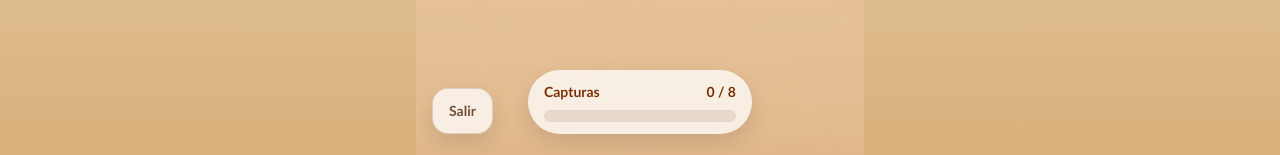
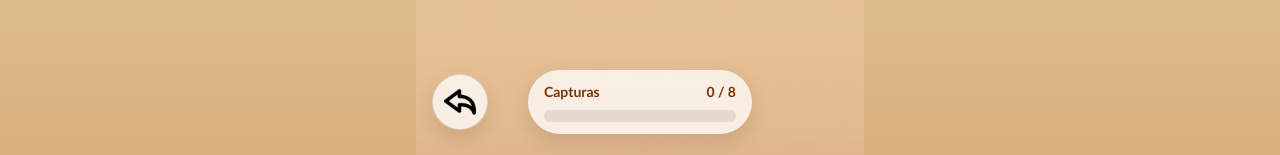
Before and after one commit to joropeza88/TaptheRat, a Vue app: page / in a window 1280 px wide. Both pictures are taken after a click on the button "Jugar". Shown: the part 642-797 px from the top of the page. Built offline with nearby package versions, Linux system fonts and the light colour scheme.

Commit message:
se ajusto el boton de salir y se centro verticalmente con la barra de progreso. se ajusto la posicion de los ratones

```diff
--- a/src/App.vue
+++ b/src/App.vue
@@ -20,6 +20,7 @@ const imageAssetsToPreload = [
   '/pwa-512x512.svg',
   '/images/cat_sprite.png',
   '/images/game.png',
+  '/images/out.png',
   '/images/rat.png',
   '/images/rat_bomb.png',
   '/images/table.png',
@@ -269,10 +270,10 @@ onBeforeUnmount(() => {
       >
         <template #left>
           <PressButton
-            class="rounded-2xl border border-amber-950/15 bg-white/75 px-4 py-3 text-sm font-bold text-amber-950/75 shadow-[0_8px_20px_rgba(43,25,15,0.12)] backdrop-blur-sm"
+            class="flex h-14 w-14 items-center justify-center rounded-full border border-amber-950/15 bg-white/75 shadow-[0_8px_20px_rgba(43,25,15,0.12)] backdrop-blur-sm"
             @click="returnHome"
           >
-            Salir
+            <img src="/images/out.png" alt="Salir" class="h-8 w-8 object-contain" />
           </PressButton>
         </template>
       </GameHud>
--- a/src/components/GameHud.vue
+++ b/src/components/GameHud.vue
@@ -23,8 +23,8 @@ defineProps<{
   </div>
 
   <footer class="pointer-events-none absolute inset-x-0 bottom-0 z-40 px-4 pb-6">
-    <div class="relative flex min-h-14 items-end justify-center">
-      <div class="pointer-events-auto absolute left-0 bottom-0">
+    <div class="relative flex min-h-14 items-center justify-center">
+      <div class="pointer-events-auto absolute left-0 top-1/2 -translate-y-1/2">
         <slot name="left" />
       </div>
       <div class="pointer-events-auto w-full max-w-[14rem] rounded-full bg-white/75 px-4 py-3 shadow-[0_8px_20px_rgba(43,25,15,0.12)] backdrop-blur-sm">
--- a/src/style.css
+++ b/src/style.css
@@ -139,11 +139,11 @@ button {
 }
 
 .rat-shell-top {
-  transform: translateX(-50%) translateY(-95%);
+  transform: translateX(-50%) translateY(-84%);
 }
 
 .rat-shell-bottom {
-  transform: translateX(-50%) translateY(1.5%);
+  transform: translateX(-50%) translateY(-10%);
 }
 
 @keyframes rat-pop {
@@ -166,7 +166,7 @@ button {
 
   to {
     opacity: 1;
-    transform: translateX(-50%) translateY(-95%) scale(1);
+    transform: translateX(-50%) translateY(-84%) scale(1);
   }
 }
 
@@ -178,7 +178,7 @@ button {
 
   to {
     opacity: 1;
-    transform: translateX(-50%) translateY(1.5%) scale(1);
+    transform: translateX(-50%) translateY(-10%) scale(1);
   }
 }
 
```
Also changed, not shown: public/images/out.png (added).
